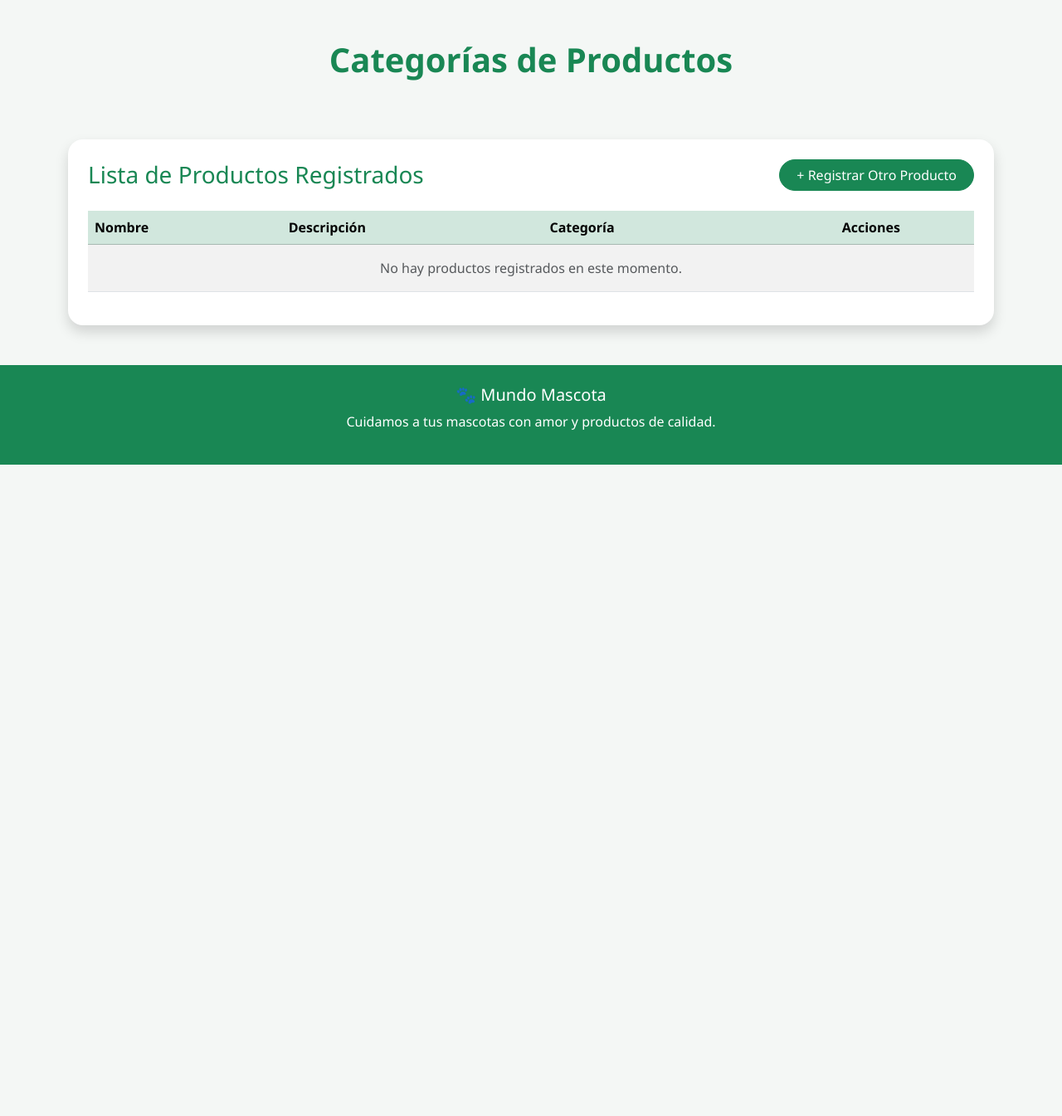
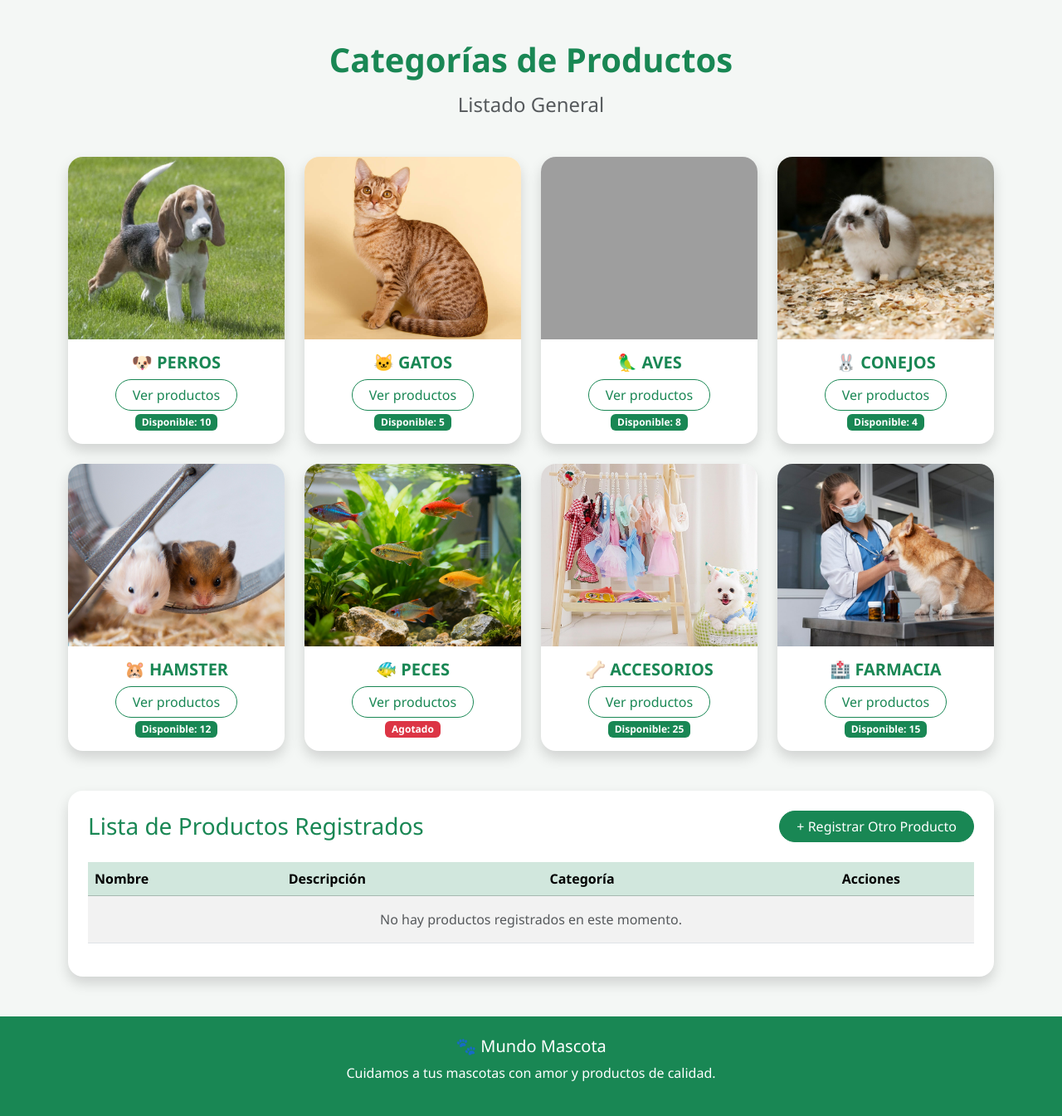
Before and after one commit to Anyasan02/Desarrollo_web, a Flask app: page /productos in a window 1280 px wide. Shown: the part 56-1401 px from the top of the page at 83% size. Before the commit the page ends 616 px from the top, so only its background shows below. Run offline with Flask 3, Linux system fonts and the light colour scheme; the visitor is signed in with stand-in values (Sample User, id 1); data that the repository does not hold is empty; some libraries are stand-ins or nearby versions; grey boxes are pictures that could not be loaded.

Commit message:
Solucionando error 500 e imagenes de productos

```diff
--- a/app.py
+++ b/app.py
@@ -94,7 +94,7 @@
     conn = obtener_conexion()
     cursor = conn.cursor()
 
-    # Consulta JOIN corregida de forma estricta con id_proveedor
+    # Consulta a la base de datos
     cursor.execute("""
         SELECT p.id_producto, p.nombre, p.descripcion, p.categoria, prov.nombre
         FROM productos p
@@ -108,7 +108,27 @@
         {"id": p[0], "nombre": p[1], "descripcion": p[2], "categoria": p[3], "proveedor": p[4]}
         for p in productos_registrados
     ]
-    return render_template('productos.html', form=form, productos=lista_productos)
+
+    # Lista de categorías requerida para renderizar las imágenes superiores
+    lista_categorias = [
+        {"nombre": "Perros", "icono": "🐶", "imagen": "PERROS.jpg", "stock": 10, "productos": []},
+        {"nombre": "Gatos", "icono": "🐱", "imagen": "GATOS.jpg", "stock": 5, "productos": []},
+        {"nombre": "Aves", "icono": "🦜", "imagen": "AVES.jpg", "stock": 8, "productos": []},
+        {"nombre": "Conejos", "icono": "🐰", "imagen": "CONEJOS.jpg", "stock": 4, "productos": []},
+        {"nombre": "Hamster", "icono": "🐹", "imagen": "HAMSTER.jpg", "stock": 12, "productos": []},
+        {"nombre": "Peces", "icono": "🐠", "imagen": "PECES.jpg", "stock": 0, "productos": []},
+        {"nombre": "Accesorios", "icono": "🦴", "imagen": "ACCESORIOS.jpg", "stock": 25, "productos": []},
+        {"nombre": "Farmacia", "icono": "🏥", "imagen": "FARMACIA VETERINARIA.jpg", "stock": 15, "productos": []}
+    ]
+
+    # Clasificar dinámicamente los productos dentro de sus categorías correspondientes
+    for prod in lista_productos:
+        for cat in lista_categorias:
+            if prod["categoria"] and prod["categoria"].lower() in cat["nombre"].lower():
+                cat["productos"].append(prod["nombre"])
+
+    return render_template('productos.html', form=form, titulo="Listado General", categorias=lista_categorias, productos=lista_productos)
+
 
 @app.route('/clientes', methods=['GET', 'POST'])
 @login_required
--- a/templates/productos.html
+++ b/templates/productos.html
@@ -70,18 +70,18 @@
 </tr>
 </thead>
 <tbody>
-{% if productos_db %}
-{% for prod in productos_db %}
+          {% if productos %}
+            {% for prod in productos %}
             <tr>
               <td class="fw-bold">{{ prod.nombre }}</td>
               <td>{{ prod.descripcion }}</td>
               <td><span class="badge bg-success">{{ prod.categoria }}</span></td>
               <td class="text-center">
                 <!-- Botón para Editar -->
-    <a href="{{ url_for('editar_producto', id_producto=prod.id_producto) }}" class="btn btn-warning btn-sm text-dark fw-bold" style="border-radius:20px;">Editar</a>
+                <a href="{{ url_for('editar_producto', id_producto=prod.id) }}" class="btn btn-warning btn-sm text-dark fw-bold" style="border-radius:20px;">Editar</a>
 
                 <!-- Botón para Eliminar con confirmación visual -->
-    <form action="{{ url_for('eliminar_producto', id_producto=prod.id_producto) }}" method="POST" style="display:inline;" onsubmit="return confirm('¿Estás seguro de que deseas eliminar este producto permanentemente?');">
+                <form action="{{ url_for('eliminar_producto', id_producto=prod.id) }}" method="POST" style="display:inline;" onsubmit="return confirm('¿Estás seguro de que deseas eliminar este producto permanentemente?');">
                   <button type="submit" class="btn btn-danger btn-sm text-white fw-bold" style="border-radius:20px;">Eliminar</button>
                 </form>
               </td>
@@ -92,6 +92,7 @@
               <td colspan="4" class="text-center text-muted py-3">No hay productos registrados en este momento.</td>
             </tr>
           {% endif %}
+
 </tbody>
 </table>
 </div>
```
Lines whose indentation alone changed are shown as unchanged.
